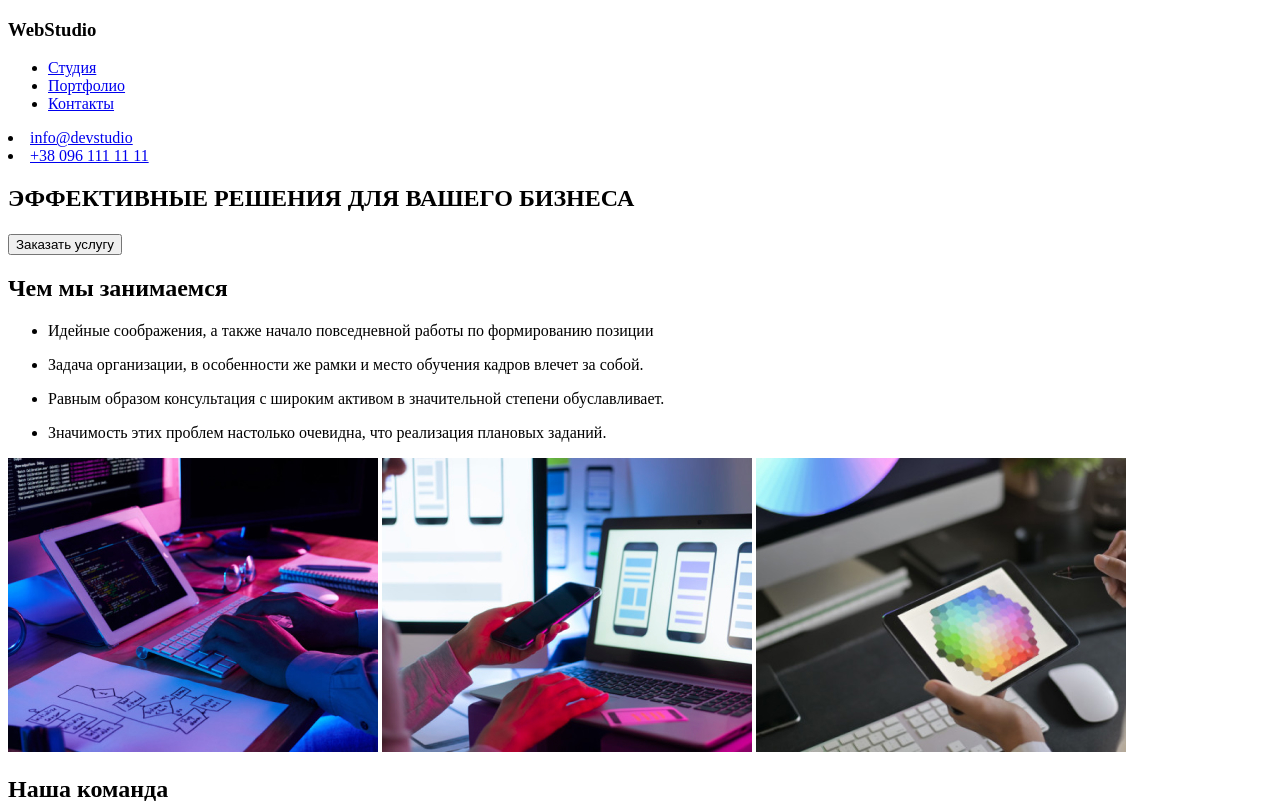
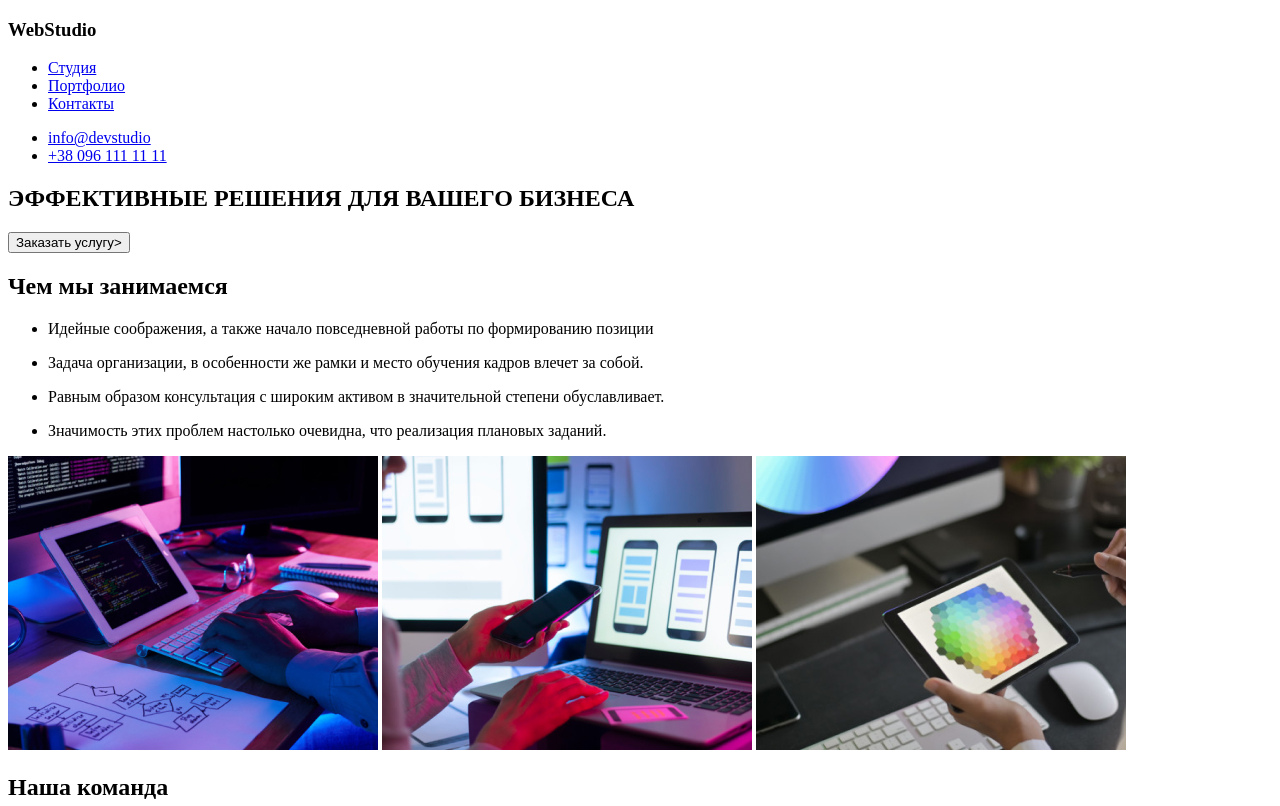
Before and after one commit to Jemilevich/goit-markup-hw-01, a plain HTML site: page index.html in a window 1280 px wide. Shown: the top 806 px of the page. Drawn offline with Linux system fonts and the light colour scheme.

Commit message:
Update index.html

```diff
--- a/index.html
+++ b/index.html
@@ -16,23 +16,25 @@
     <li><a href="link">Студия</a> </li>
     <li><a href="link">Портфолио</a></li>
     <li><a href="link">Контакты</a></li>
-    </nav>
-    <li><a href="link">info@devstudio</a></li>
+</ul>
+</nav>
+<ul>
+<li><a href="link">info@devstudio</a></li>
     <li><a href="tel:+380961111111">+38 096 111 11 11</a></li>
 </ul>
     </header>
-
+<main>
 <section>
     <h1>          ЭФФЕКТИВНЫЕ РЕШЕНИЯ
               ДЛЯ ВАШЕГО БИЗНЕСА </h1>
-              <h3><button class="button" type="button"> Заказать услугу</h3>
+              <button class="button" type="button"> Заказать услугу>
 
 
 
 </section>
 
 
-    <main>
+
         <h2>Чем мы занимаемся</h2>
         <ul>
             <li><p>Идейные соображения, а также начало повседневной работы по формированию позиции</p></li>
@@ -50,7 +52,7 @@
         <img class="image-1" src="img/img.jpg" width= "370"; height= 294
         alt="creative-artist-web-design-with-working-colour-selection-graphic-tablet">
 
-    </main>
+
 
     <section class="our-team-photos">
 <h2>Наша команда</h2>
@@ -72,16 +74,15 @@ height= 260;
 <h4>Михаил Ермаков</h4><p>UI Designer</p></li>
 </ul>
     </section>
-
-<section class="about-us">
+   </main>
+<footer class="about-us">
+    <h3>WebStudio</h3>
     <ul>
-        <h3>WebStudio</h3>
-
             <li>г.Киев,пр-т Леси Украинки,26</li>
             <li><a href="@example.com"> @example.com</a></li>
             <li> <a href="tel:+380991111111">+38 099 111 11 11</a></li>
     </ul>
-</section>
+</footer>
 
 </body>
 </html>
```
